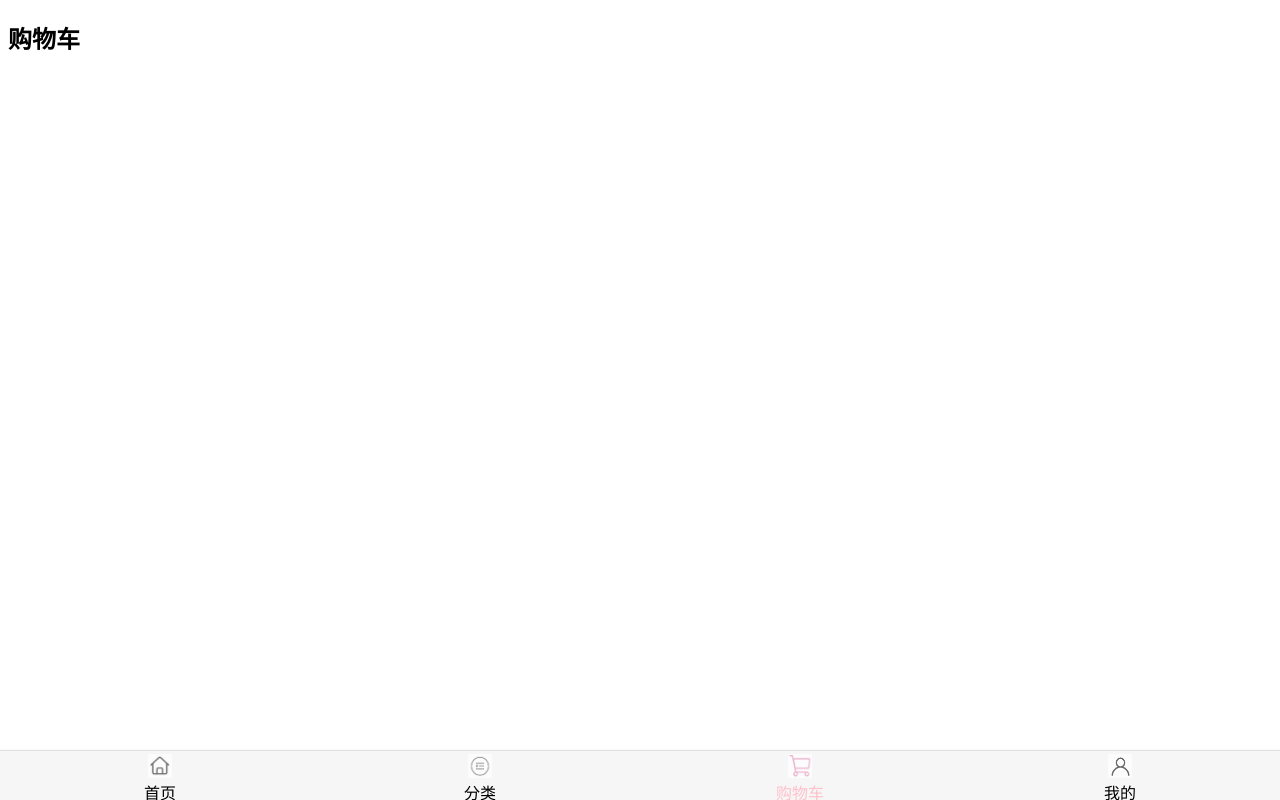
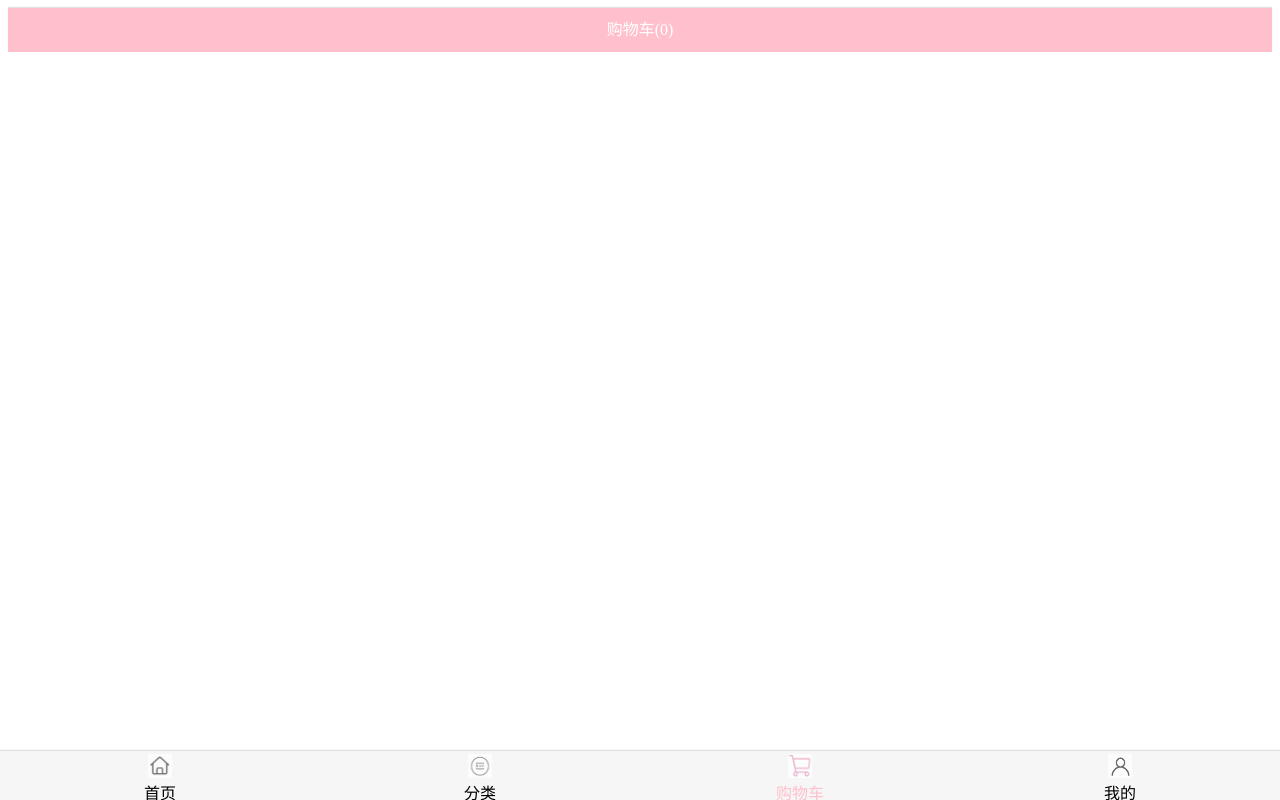
Before and after one commit to Wangchao-sxu/mogujie, a Vue app: page /cart in a window 1280 px wide. Built offline with nearby package versions, Linux system fonts and the light colour scheme.

Commit message:
这是第五天上午

```diff
--- a/src/store/actions.js
+++ b/src/store/actions.js
@@ -1,3 +1,13 @@
-export default function actions(){
-
+export default {
+  addCart(context,payload){
+    //1、查找之前数组中是否有该商品
+    let oldProduct = context.state.cartList.find(item => item.iid === payload.iid)
+    //2、判断oldProduct
+    if(oldProduct){
+      context.commit('addCounter',oldProduct);
+    }else{
+      payload.count = 1;
+      context.commit('addToCart',payload);
+    }
+  }
 }
--- /dev/null
+++ b/src/store/getters.js
@@ -0,0 +1,5 @@
+export default {
+  cartLength(state){
+    return state.cartList.length;
+  }
+}
--- a/src/store/index.js
+++ b/src/store/index.js
@@ -1,6 +1,7 @@
 import Vue from 'vue';
 import Vuex from 'vuex';
 
+import getters from './getters'
 import mutations from './mutations'
 import actions from './actions'
 
@@ -13,6 +14,9 @@ const state = {
 //2、创建一个Store对象
 const store = new Vuex.Store({
   state,
+  //mutations唯一目的就是修改state的状态
+  //mutations中的每个方法尽可能完成的事件比较单一一点
+  getters,
   mutations,
   actions
 })
--- a/src/store/mutations.js
+++ b/src/store/mutations.js
@@ -1,3 +1,8 @@
-export default function mutations(){
-
+export default {
+  addCounter(state,payload){
+    payload.count++
+  },
+  addToCart(state,payload){
+    state.cartList.push(payload)
+  }
 }
--- a/src/views/cart/Cart.vue
+++ b/src/views/cart/Cart.vue
@@ -1,15 +1,32 @@
 <template>
-  <div>
-    <h2>购物车</h2>
+  <div class="cart">
+    <NavBar class="nav-bar">
+      <div slot="center">购物车({{cartLength}})</div>
+    </NavBar>
   </div>
 </template>
 
 <script>
+import NavBar from '../../components/common/navbar/NavBar'
+
+import {mapGetters} from 'vuex'
 export default {
-  name:'Cart'
+  name:'Cart',
+  components:{
+    NavBar
+  },
+  computed:{
+    //mapGetters辅助函数仅仅是将store中的getters映射到局部计算属性
+    ...mapGetters([
+      'cartLength'
+    ])
+  }
 }
 </script>
 
 <style scoped>
-
+  .nav-bar{
+    background-color: pink;
+    color: #ffffff;
+  }
 </style>
```
